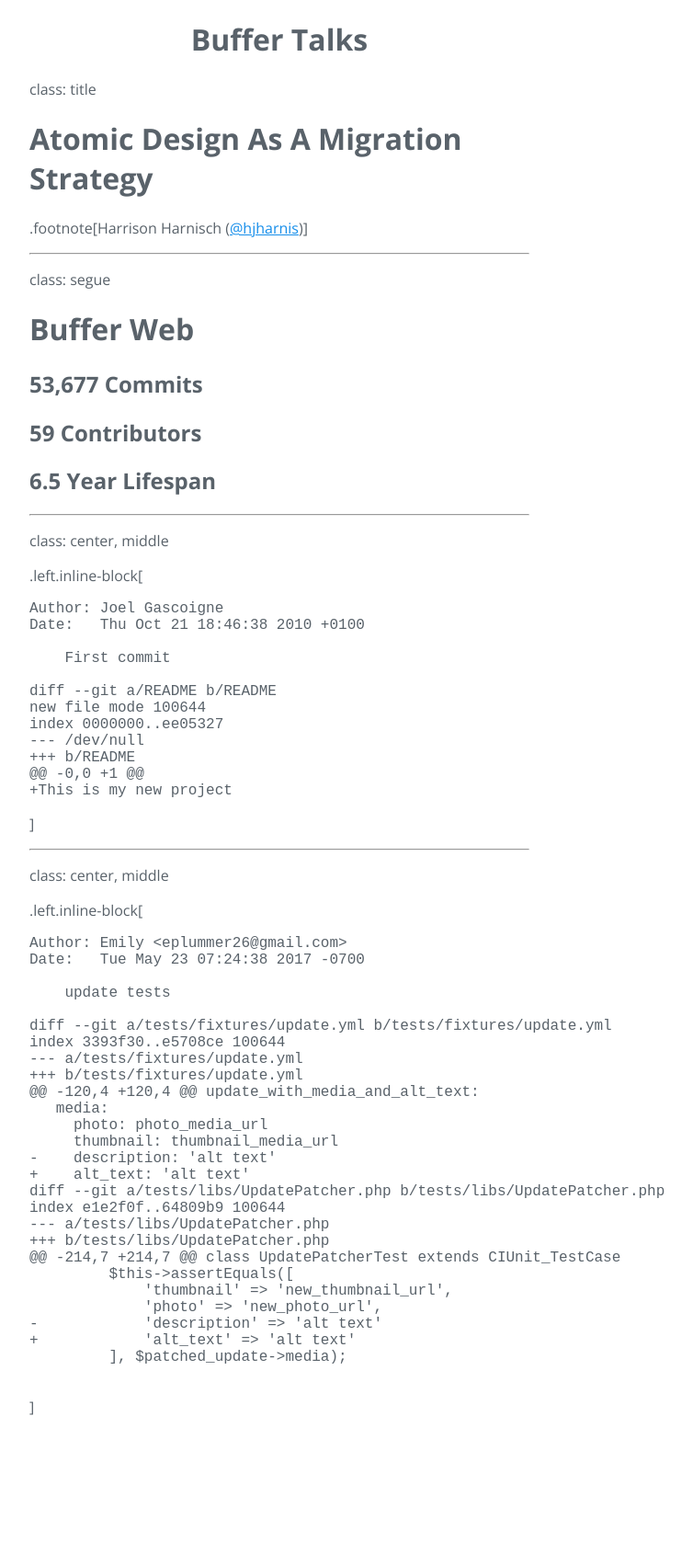
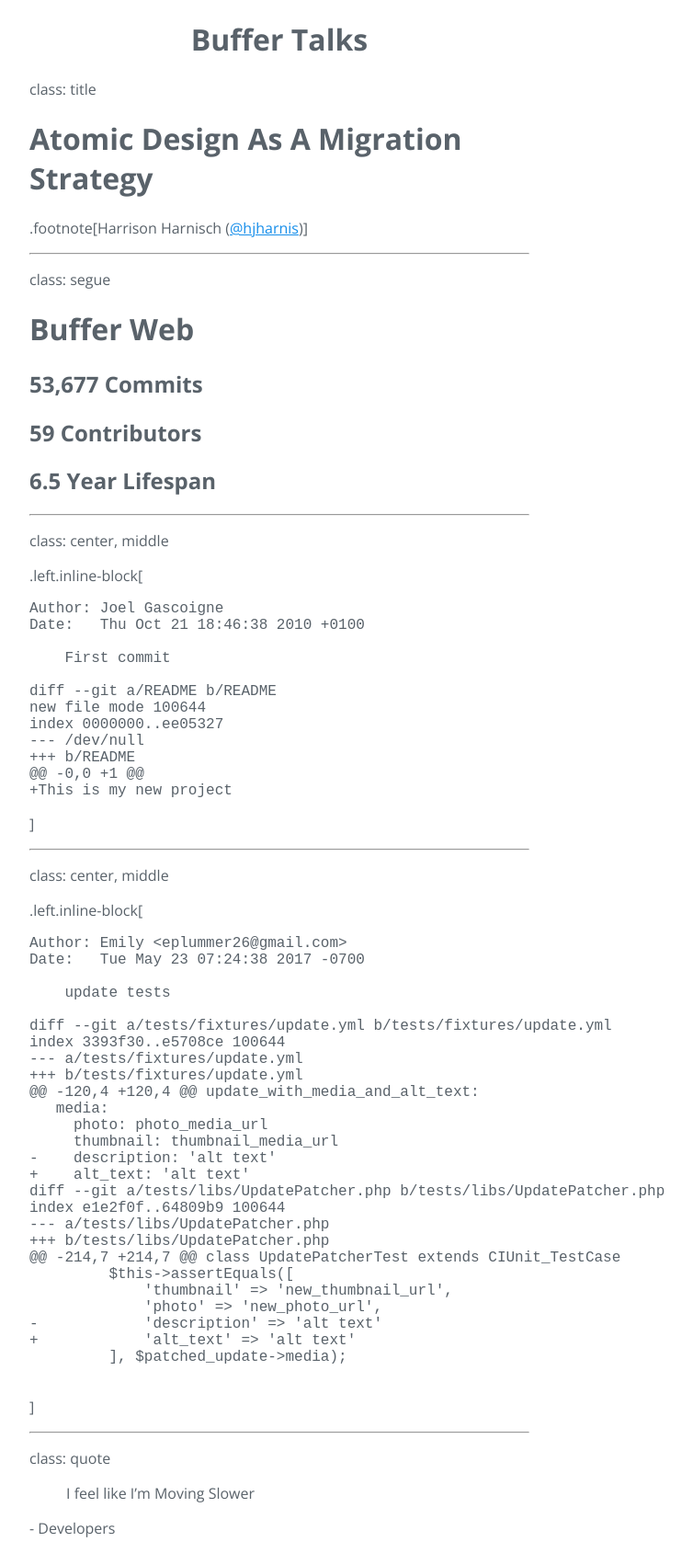
Before and after one commit to bufferapp/buffer-talks, a Jekyll site: the page built from slides/atomic-design.md, in a window 1280 px wide. Shown: the whole page at 92% size, without its empty margins (336-1090 px from the left). Built offline with Jekyll 4.4.1, drawn with Linux system fonts in a browser that asks for light colours; our own code applies the rules of GitHub Pages for plain Markdown files; before the commit the page ends 1557 px from its top, so only the background shows below that.

Commit message:
quote slide

````diff
--- a/slides/atomic-design.md
+++ b/slides/atomic-design.md
@@ -68,3 +68,11 @@
 
 ```
 ]
+
+---
+
+class: quote
+
+> I feel like I'm Moving Slower
+
+\- Developers
````
